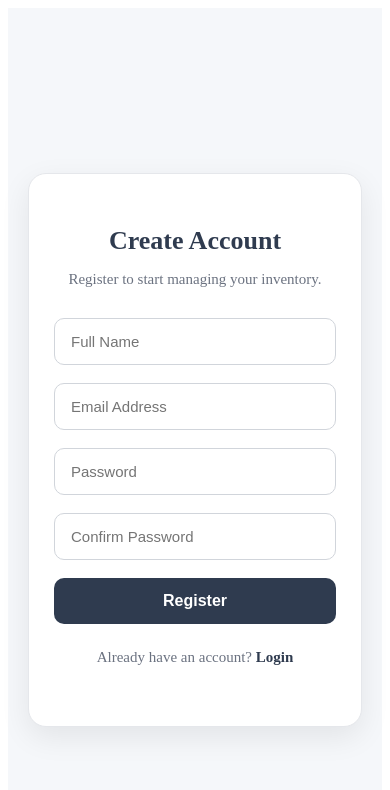
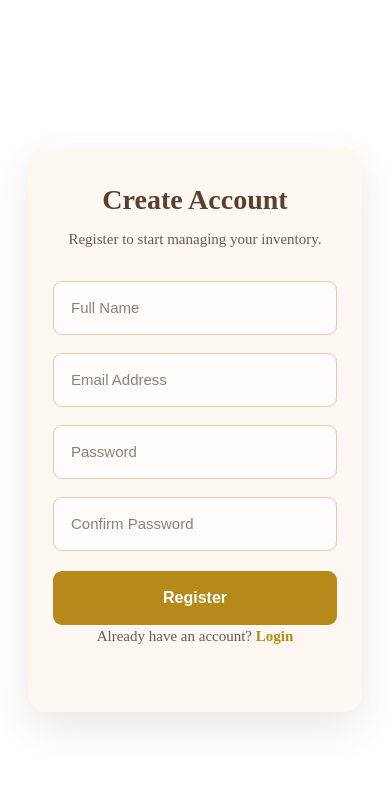
Before and after one commit to nandhinigobinath21061996-a11y/inventory-management-system, a React app in the folder frontend/: page /register in a window 390 px wide. Shown: the top 790 px of the page. Built offline with nearby package versions, Linux system fonts and the light colour scheme; no server answers; the HTML template or start-up script is replaced by a standard one.

Commit message:
Update responsive design and register styling

```diff
--- a/frontend/src/components/Sidebar.jsx
+++ b/frontend/src/components/Sidebar.jsx
@@ -1,29 +1,56 @@
 import { Link, useNavigate } from "react-router-dom";
-import { useContext } from "react";
+import { useContext, useState } from "react";
 import { AuthContext } from "../context/AuthContext";
+
 import {
   FaTachometerAlt,
   FaBoxOpen,
-  FaTags,
   FaTruck,
   FaShoppingBag,
-  FaChartBar,
   FaUser,
   FaSignOutAlt,
+  FaBars,
+  FaTimes,
 } from "react-icons/fa";
+
 import "../css/sidebar.css";
 
 const Sidebar = () => {
   const { user, logout } = useContext(AuthContext);
   const navigate = useNavigate();
 
+  const [isOpen, setIsOpen] = useState(false);
+
   const handleLogout = () => {
     logout();
     window.location.replace("/");
   };
 
+  const closeSidebar = () => {
+    setIsOpen(false);
+  };
+
   return (
-    <div className="sidebar">
+    <>
+      {/* Hamburger button */}
+      <button
+        className="mobile-menu-btn"
+        onClick={() => setIsOpen(!isOpen)}
+      >
+        {isOpen ? <FaTimes /> : <FaBars />}
+      </button>
+
+      {/* Overlay */}
+      {isOpen && (
+        <div
+          className="sidebar-overlay"
+          onClick={closeSidebar}
+        ></div>
+      )}
+
+      {/* Sidebar */}
+      <div className={`sidebar ${isOpen ? "sidebar-open" : ""}`}>
+
         <h2 className="logo">InventoryPro</h2>
 
         <div className="user-info">
@@ -32,39 +59,41 @@ const Sidebar = () => {
         </div>
 
         <nav className="menu">
-  <Link to="/dashboard">
+
+          <Link to="/dashboard" onClick={closeSidebar}>
             <FaTachometerAlt /> Dashboard
           </Link>
 
-  <Link to="/products">
+          <Link to="/products" onClick={closeSidebar}>
             <FaBoxOpen /> Products
           </Link>
 
-  <Link to="/suppliers">
+          <Link to="/suppliers" onClick={closeSidebar}>
             <FaTruck /> Suppliers
           </Link>
 
-  <Link to="/purchases">
+          <Link to="/purchases" onClick={closeSidebar}>
             <FaShoppingBag /> Purchases
           </Link>
 
-  <Link to="/sales">
+          <Link to="/sales" onClick={closeSidebar}>
             <FaShoppingBag /> Sales
           </Link>
 
-  {/* <Link to="/reports">
-    <FaChartBar /> Reports
-  </Link> */}
-
-  <Link to="/profile">
+          <Link to="/profile" onClick={closeSidebar}>
             <FaUser /> Profile
           </Link>
 
-  <button onClick={handleLogout} className="logout-btn">
+          <button
+            onClick={handleLogout}
+            className="logout-btn"
+          >
             <FaSignOutAlt /> Logout
           </button>
+
         </nav>
       </div>
+    </>
   );
 };
 
--- a/frontend/src/css/dashboard.css
+++ b/frontend/src/css/dashboard.css
@@ -577,8 +577,8 @@
 @media (max-width: 950px) {
 
   .dashboard-layout {
-    margin-left: 0;
-    width: 100%;
+    margin-left: 220px;
+    width: calc(100% - 220px);
   }
 
   .dashboard-summary {
@@ -602,11 +602,29 @@
 
 @media (max-width: 700px) {
 
+  .dashboard-layout {
+    margin-left: 0;
+    width: 100%;
+  }
+
+  .dashboard-main {
+    padding-top: 65px;
+  }
+
   .dashboard-overview-header {
     padding: 20px 18px 6px;
   }
 
+  .dashboard-overview-header h1 {
+    font-size: 22px;
+  }
+
+  .dashboard-overview-header p {
+    font-size: 12px;
+  }
+
   .dashboard-summary {
+    grid-template-columns: 1fr;
     padding: 14px 18px 18px;
     gap: 12px;
   }
@@ -647,16 +665,32 @@
 
 @media (max-width: 500px) {
 
-  .dashboard-summary {
-    grid-template-columns: 1fr;
+  .dashboard-main {
+    padding-top: 60px;
+  }
+
+  .dashboard-overview-header {
+    padding: 18px 16px 8px;
   }
 
   .dashboard-overview-header h1 {
-    font-size: 22px;
+    font-size: 21px;
   }
 
   .dashboard-overview-header p {
     font-size: 12px;
+    line-height: 1.5;
+  }
+
+  .dashboard-summary {
+    grid-template-columns: 1fr;
+    padding: 14px 16px 18px;
+    gap: 12px;
+  }
+
+  .dashboard-summary-card {
+    min-height: 90px;
+    padding: 14px;
   }
 
   .card-header {
@@ -695,6 +729,10 @@
 ========================================================= */
 
 @media (max-width: 450px) {
+
+  .dashboard-main {
+    padding-top: 58px;
+  }
 
   .dashboard-overview-header {
     padding-left: 15px;
--- a/frontend/src/css/register.css
+++ b/frontend/src/css/register.css
@@ -1,188 +1,225 @@
-/* ===========================
-   REGISTER PAGE
-=========================== */
+/* =====================================
+   REGISTER CONTAINER
+===================================== */
 
-.register-container{
-    min-height:100vh;
-    display:flex;
-    justify-content:center;
-    align-items:center;
-    background:#F5F7FA;
-    padding:20px;
+.register-container {
+  width: 100%;
+  min-height: 100vh;
+
+  display: flex;
+  justify-content: center;
+  align-items: center;
+
+  background: #ffffff;
+
+  padding: 20px;
+  box-sizing: border-box;
 }
 
-/* ===========================
+
+/* =====================================
    REGISTER CARD
-=========================== */
+===================================== */
 
-.register-card{
+.register-card {
+  width: 430px;
+  max-width: 100%;
 
-    width:100%;
-    max-width:450px;
+  padding: 42px 40px;
 
-    background:#FFFFFF;
+  background: #FFF8F2;
 
-    padding:40px;
+  border-radius: 18px;
 
-    border-radius:18px;
+  box-shadow: 0 15px 40px rgba(90, 64, 50, 0.12);
 
-    border:1px solid #E5E7EB;
-
-    box-shadow:0 10px 30px rgba(0,0,0,.08);
+  box-sizing: border-box;
 }
 
-/* ===========================
-   TITLE
-=========================== */
 
-.register-card h2{
+/* =====================================
+   HEADING
+===================================== */
 
-    text-align:center;
+.register-card h2 {
+  margin: 0 0 12px;
 
-    color:#2F3B4F;
+  text-align: center;
 
-    font-size:30px;
+  color: #5A4032;
 
-    font-weight:700;
+  font-size: 32px;
 
-    margin-bottom:10px;
+  line-height: 1.2;
+
+  font-weight: 700;
 }
 
-/* ===========================
-   SUBTITLE
-=========================== */
 
-.register-card p{
+/* =====================================
+   DESCRIPTION
+===================================== */
 
-    text-align:center;
+.register-card > p {
+  margin: 0 0 30px;
 
-    color:#6B7280;
+  text-align: center;
 
-    font-size:15px;
+  color: #6B5A50;
 
-    margin-bottom:30px;
+  font-size: 15px;
+
+  line-height: 1.5;
 }
 
-/* ===========================
+
+/* =====================================
    FORM
-=========================== */
+===================================== */
 
-.register-card form{
+.register-card form {
+  display: flex;
 
-    display:flex;
+  flex-direction: column;
 
-    flex-direction:column;
-
-    gap:18px;
+  gap: 18px;
 }
 
-/* ===========================
+
+/* =====================================
    INPUT
-=========================== */
+===================================== */
 
-.register-card input{
+.register-card input {
+  width: 100%;
 
-    width:100%;
+  height: 54px;
 
-    padding:14px 16px;
+  padding: 0 17px;
 
-    border:1px solid #D1D5DB;
+  box-sizing: border-box;
 
-    border-radius:10px;
+  border: 1px solid #E3C7B5;
 
-    font-size:15px;
+  border-radius: 9px;
 
-    transition:all .3s ease;
+  background: #FFFDFC;
 
-    box-sizing:border-box;
+  color: #5A4032;
+
+  font-size: 15px;
+
+  outline: none;
+
+  transition: 0.2s;
 }
 
-.register-card input:focus{
 
-    outline:none;
+/* PLACEHOLDER */
 
-    border-color:#2F3B4F;
-
-    box-shadow:0 0 0 3px rgba(47,59,79,.15);
+.register-card input::placeholder {
+  color: #927F73;
 }
 
-/* ===========================
-   BUTTON
-=========================== */
 
-.register-card button{
+/* INPUT FOCUS */
 
-    background:#2F3B4F;
+.register-card input:focus {
+  border-color: #B58A1A;
 
-    color:#FFFFFF;
-
-    border:none;
-
-    padding:14px;
-
-    border-radius:10px;
-
-    font-size:16px;
-
-    font-weight:600;
-
-    cursor:pointer;
-
-    transition:.3s;
+  box-shadow: 0 0 0 3px rgba(181, 138, 26, 0.12);
 }
 
-.register-card button:hover{
 
-    background:#1F2937;
+/* =====================================
+   REGISTER BUTTON
+===================================== */
+
+.register-card button {
+  width: 100%;
+
+  height: 54px;
+
+  margin-top: 2px;
+
+  border: none;
+
+  border-radius: 9px;
+
+  background: #B58A1A;
+
+  color: #ffffff;
+
+  font-size: 16px;
+
+  font-weight: 600;
+
+  cursor: pointer;
+
+  transition: 0.25s;
 }
 
-/* ===========================
-   LOGIN LINK
-=========================== */
 
-.login-link{
+/* BUTTON HOVER */
 
-    text-align:center;
+.register-card button:hover {
+  background: #8F6B12;
 
-    margin-top:25px;
-
-    color:#6B7280;
+  transform: translateY(-1px);
 }
 
-.login-link a{
 
-    color:#2F3B4F;
+/* =====================================
+   LOGIN LINK
+===================================== */
 
-    text-decoration:none;
+.login-link {
+  margin: 26px 0 0;
 
-    font-weight:600;
+  text-align: center;
 
-    transition:.3s;
+  color: #6B5A50;
+
+  font-size: 14px;
 }
 
-.login-link a:hover{
 
-    color:#4F46E5;
+/* LOGIN LINK */
 
-    text-decoration:underline;
+.login-link a {
+  color: #B58A1A;
+
+  font-weight: 700;
+
+  text-decoration: none;
 }
 
-/* ===========================
-   RESPONSIVE
-=========================== */
 
-@media(max-width:576px){
+/* LOGIN LINK HOVER */
 
-    .register-card{
+.login-link a:hover {
+  color: #8F6B12;
+}
 
-        padding:30px 25px;
 
-    }
+/* =====================================
+   MOBILE
+===================================== */
 
-    .register-card h2{
+@media (max-width: 550px) {
 
-        font-size:26px;
+  .register-container {
+    padding: 20px;
+  }
 
-    }
+  .register-card {
+    width: 100%;
+
+    padding: 35px 25px;
+  }
+
+  .register-card h2 {
+    font-size: 28px;
+  }
 
 }
--- a/frontend/src/css/sidebar.css
+++ b/frontend/src/css/sidebar.css
@@ -123,23 +123,127 @@
 
 
 /* =========================
+   MOBILE HAMBURGER
+   ========================= */
+
+.mobile-menu-btn {
+    display: none;
+}
+
+
+/* =========================
    MOBILE
    ========================= */
 
 @media (max-width: 700px) {
 
+    .mobile-menu-btn {
+        display: flex;
+        align-items: center;
+        justify-content: center;
+
+        position: fixed;
+        top: 15px;
+        left: 15px;
+
+        width: 42px;
+        height: 42px;
+
+        border: none;
+        border-radius: 8px;
+
+        background: #2F3B4F;
+        color: white;
+
+        font-size: 20px;
+        cursor: pointer;
+
+        z-index: 2000;
+    }
+
     .sidebar {
-        width: 200px;
-        padding: 12px;
+        width: 240px;
+        height: 100vh;
+
+        position: fixed;
+        top: 0;
+        left: 0;
+
+        transform: translateX(-100%);
+        transition: transform 0.3s ease;
+
+        z-index: 1500;
+    }
+
+    .sidebar.sidebar-open {
+        transform: translateX(0);
+    }
+
+    .sidebar-overlay {
+        position: fixed;
+        top: 0;
+        left: 0;
+
+        width: 100%;
+        height: 100vh;
+
+        background: rgba(0, 0, 0, 0.4);
+
+        z-index: 1400;
     }
 
     .logo {
-        font-size: 21px;
-        margin-bottom: 20px;
+        font-size: 24px;
     }
 
     .user-info {
-        margin-bottom: 22px;
+        margin-bottom: 30px;
+    }
+
+    .user-info h3 {
+        font-size: 18px;
+    }
+
+    .user-info p {
+        font-size: 13px;
+    }
+
+    .menu a,
+    .logout-btn {
+        padding: 10px 12px;
+        font-size: 14px;
+        gap: 9px;
+    }
+
+    .menu svg,
+    .logout-btn svg {
+        font-size: 16px;
+    }
+}
+
+
+/* =========================
+   SMALL MOBILE
+   ========================= */
+
+@media (max-width: 480px) {
+
+    .mobile-menu-btn {
+        width: 40px;
+        height: 40px;
+
+        top: 12px;
+        left: 12px;
+
+        font-size: 18px;
+    }
+
+    .sidebar {
+        width: 230px;
+    }
+
+    .logo {
+        font-size: 22px;
     }
 
     .user-info h3 {
@@ -154,42 +258,5 @@
     .logout-btn {
         padding: 9px 10px;
         font-size: 13px;
-        gap: 8px;
-    }
-
-    .menu svg,
-    .logout-btn svg {
-        font-size: 15px;
     }
 }
-
-
-/* =========================
-   SMALL MOBILE
-   ========================= */
-
-@media (max-width: 480px) {
-
-    .sidebar {
-        width: 180px;
-        padding: 10px;
-    }
-
-    .logo {
-        font-size: 19px;
-    }
-
-    .user-info h3 {
-        font-size: 15px;
-    }
-
-    .user-info p {
-        font-size: 11px;
-    }
-
-    .menu a,
-    .logout-btn {
-        padding: 8px;
-        font-size: 12px;
-    }
-}
```
Lines whose indentation alone changed are shown as unchanged.
